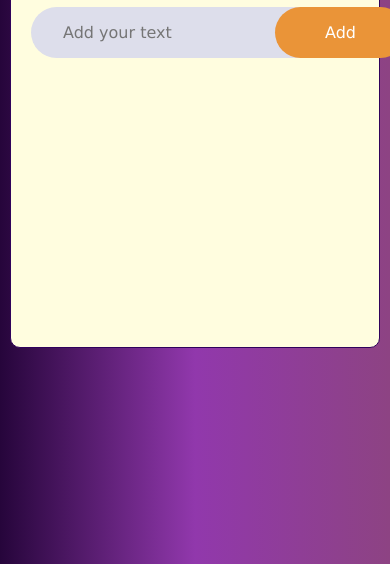
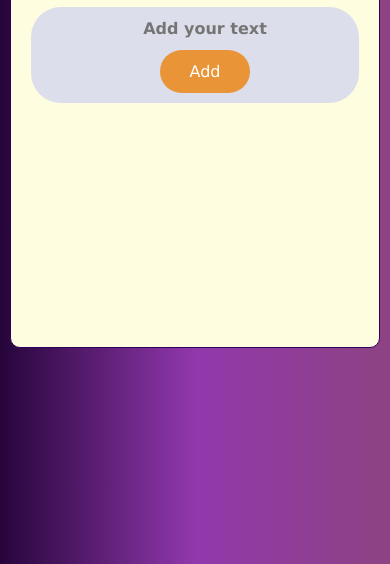
Before and after one commit to VashundharaAsthana/JS-Project-ToDo, a plain HTML site: page index.html in a window 390 px wide. Shown: the part 280-844 px from the top of the page. Drawn offline with Linux system fonts and the light colour scheme; files whose address does not match are found by name.

Commit message:
Refactor styles in styles.css for better layout

```diff
--- a/styles.css
+++ b/styles.css
@@ -19,7 +19,7 @@ align-items: center;
     background-color: rgb(255, 253, 223);
     height: 50%;
      width: 100%;
-    max-width: 540px;
+    max-width: 434px;
 
     border-radius: 10px;
     border: 1px solid rgb(47, 1, 91);
@@ -46,6 +46,20 @@ align-items: center;
     background-color: #dddeeb;
     padding-left: 20px;
     margin-bottom: 25px;
+}
+@media (max-width:482px) {
+   .row{
+    display: flex;
+    flex-direction: column;
+   }
+   .button{
+     margin-bottom:10px ;
+     padding: 12px 30px;
+   }
+   #input-box{
+    text-align: center;
+    font-weight: bold;
+   }
 }
 input{
     flex:1;
```
